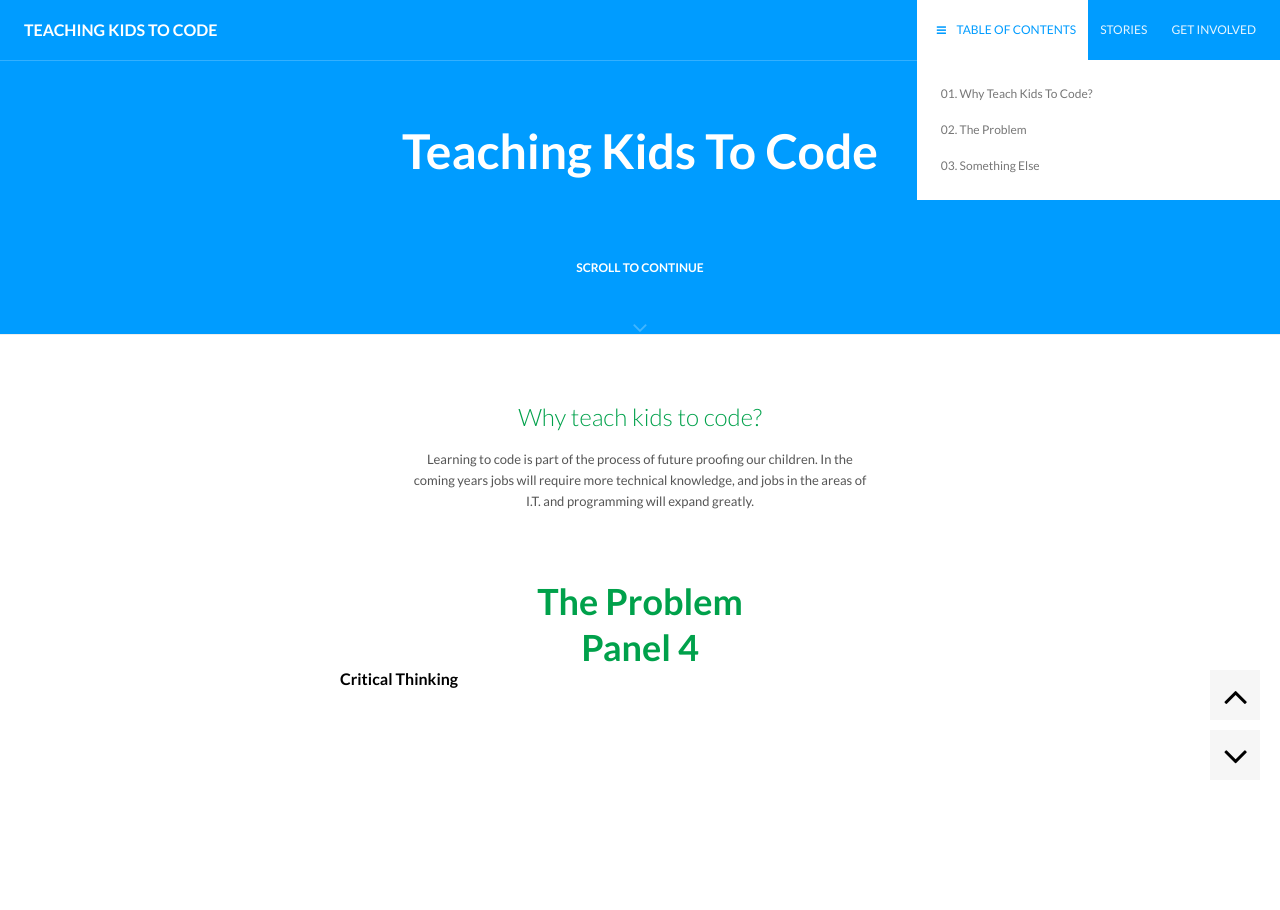
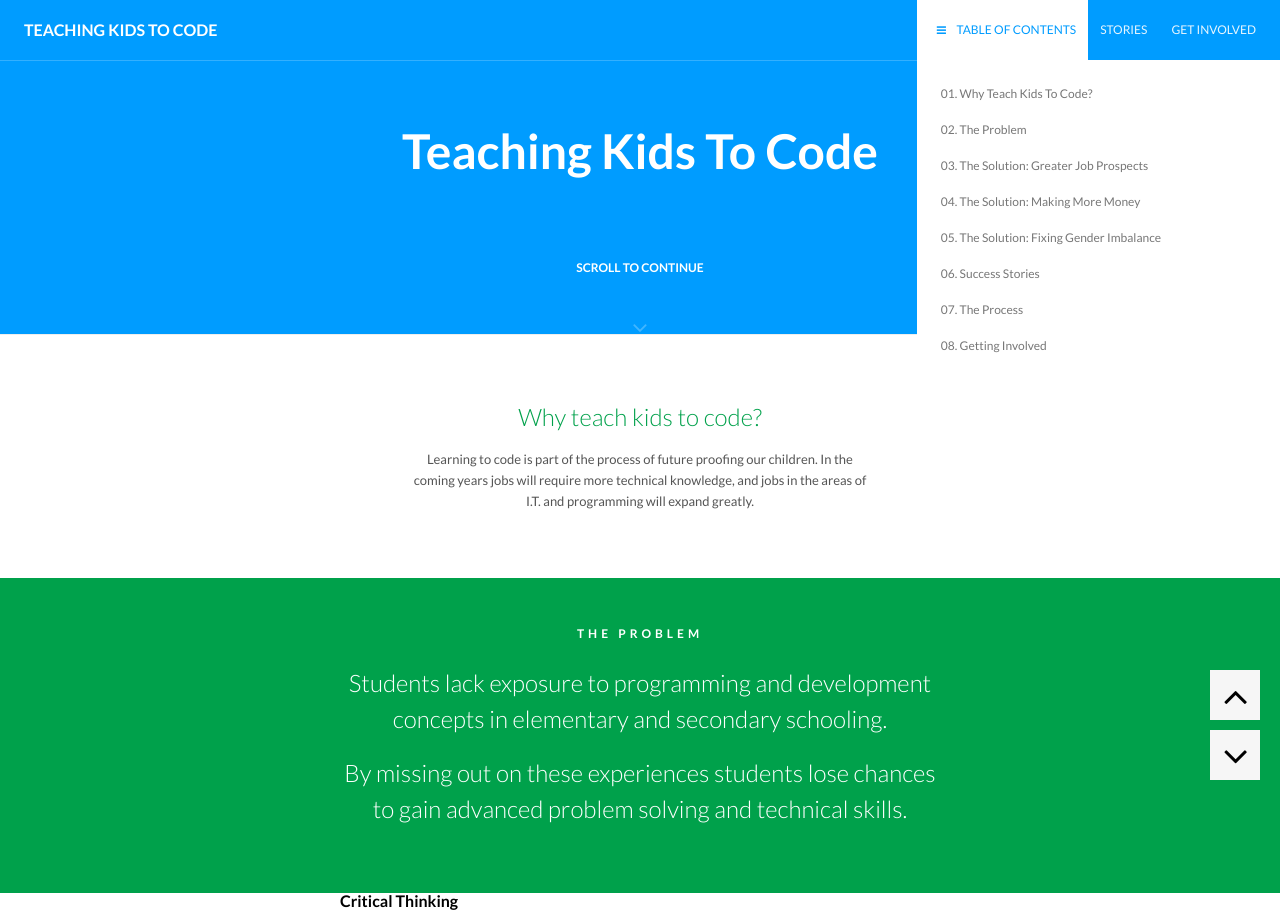
Before and after one commit to iamnbutler/superkids, a plain HTML site: page index.html in a window 1280 px wide. Both pictures are taken after a click on the link "TABLE OF CONTENTS". Before the commit the page ends 800 px from the top, so only its background shows below. Drawn offline with nearby package versions, Linux system fonts and the light colour scheme.

Commit message:
more werk

```diff
--- a/css/scss/_panels.scss
+++ b/css/scss/_panels.scss
@@ -1,5 +1,6 @@
 // Colors
 $blue: #009CFF;
+$green: #00A14B;
 
 // --------------
 // Panels
@@ -141,7 +142,6 @@
     border-radius: 50%;
     background-color: $blue;
   }
-
   // Type
 
   h1 {
@@ -153,6 +153,34 @@
   h2 {
     font-weight: 400;
     color: $blue;
+  }
+}
+
+// The Problem (Panel 3)
+
+.panel-3 {
+  padding: 48px 0px;
+  background-color: $green;
+  // Type
+
+  h1 {
+    font-size: 12px;
+    color: white;
+    letter-spacing: 4px;
+    text-transform: uppercase;
+    margin-bottom: 24px;
+  }
+
+  p.quote {
+    font-weight: 300;
+    font-size: 24px;
+    color: white;
+    max-width: 600px;
+    margin: 0 auto;
+    text-align: center;
+    line-height: 1.5;
+    margin-bottom: 18px;
+    padding: 0 24px;
   }
 }
 
--- a/index.html
+++ b/index.html
@@ -33,7 +33,12 @@
           <ol class="toc-list">
             <li>Why teach kids to code?</li>
             <li>The Problem</li>
-            <li>Something else</li>
+            <li>The Solution: Greater Job Prospects</li>
+            <li>The Solution: Making more money</li>
+            <li>The Solution: Fixing gender imbalance</li>
+            <li>Success Stories</li>
+            <li>The Process</li>
+            <li>Getting Involved</li>
           </ol>
         </li>
       </ul>
@@ -52,9 +57,11 @@
       </section>
       <section class="panel panel-3">
         <h1>The Problem</h1>
+        <p class="quote">Students lack exposure to programming and development concepts in elementary and secondary schooling.</p>
+        <p class="quote">By missing out on these experiences students lose chances to gain advanced problem solving and technical skills.</p>
       </section>
       <section class="panel panel-4">
-        <h1>Panel 4</h1>
+
         <div class="row cf">
           <div class="column column-60">
             <h2>Critical Thinking</h2>
```
Also changed, not shown: css/screen.css.
